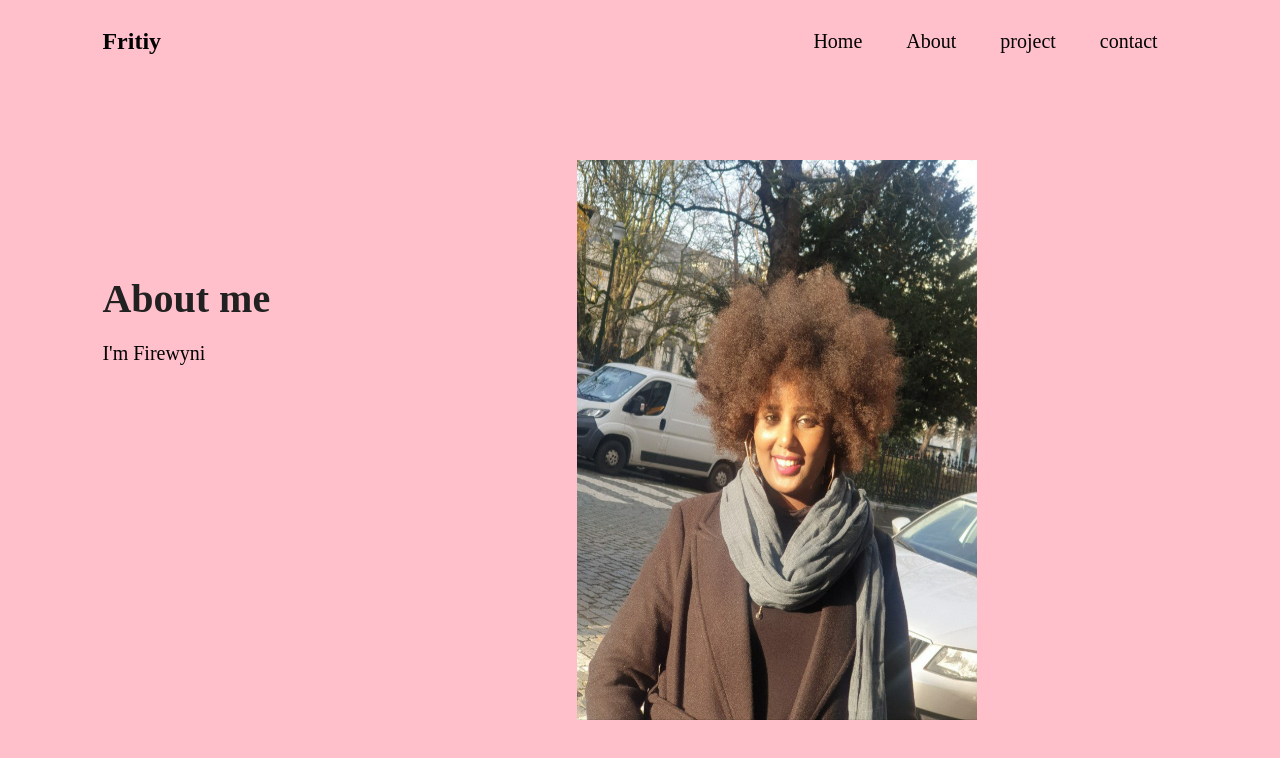
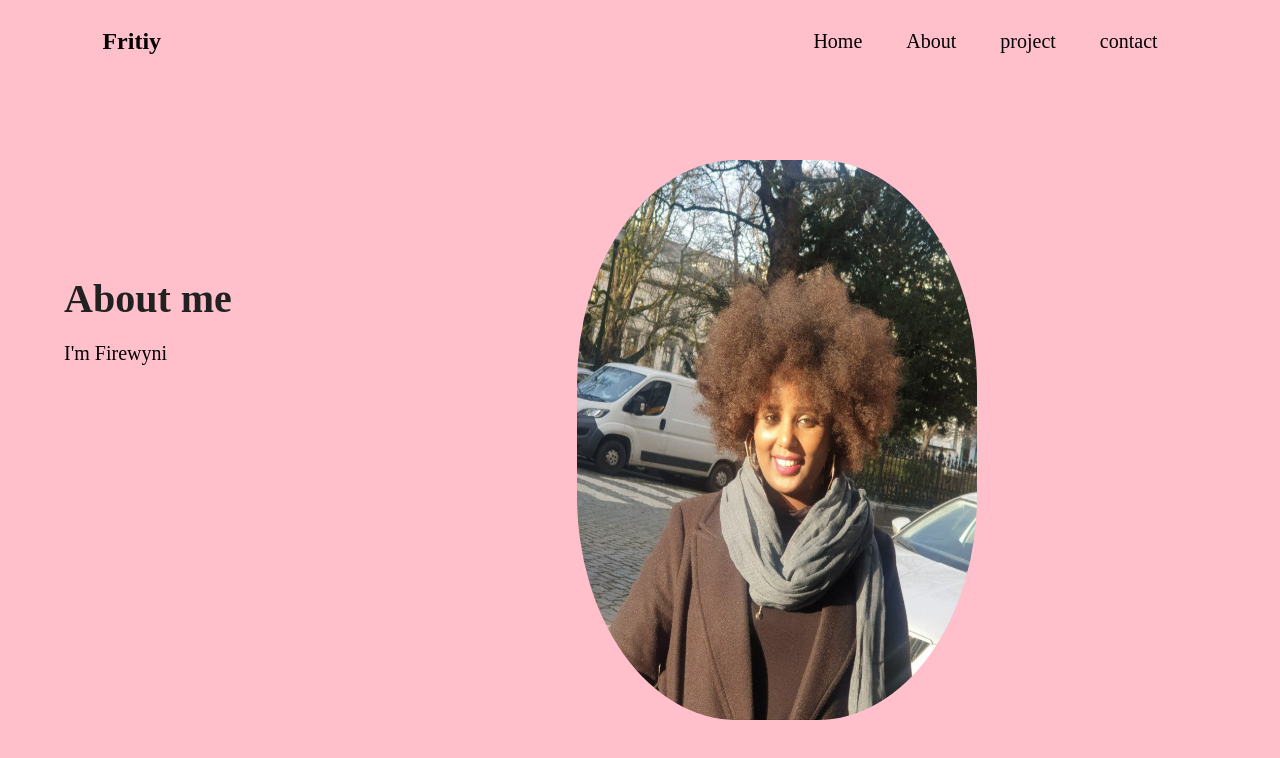
Before and after one commit to firity/firity.github.io, a plain HTML site: page about.html in a window 1280 px wide. Drawn offline with Linux system fonts and the light colour scheme.

Commit message:
Update about.css

```diff
--- a/about.css
+++ b/about.css
@@ -33,7 +33,7 @@
     color: #ff4321;
   }
   .info{
-    margin-left: 8%;
+    margin-left: 5%;
     margin-top: 15%;
   }
   .info h1{
@@ -65,3 +65,6 @@
   .img-box:hover .my-img{
     left: 54%;
   }
+.img-box img{
+     border-radius:40%;
+}
```
